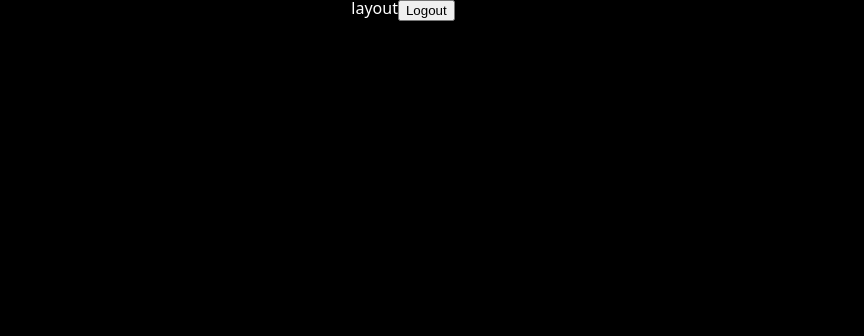
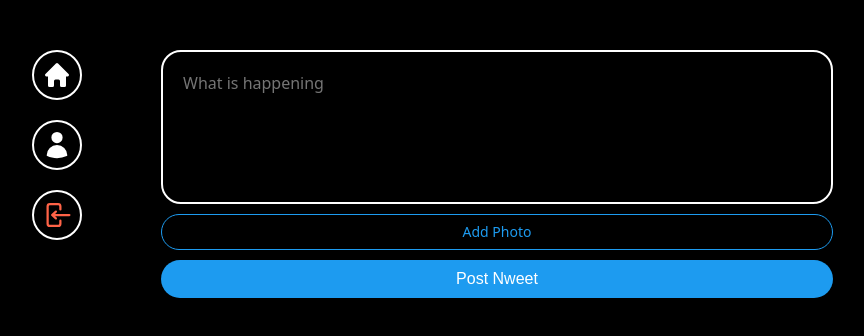
Before and after one commit to SeokJeong0411/nwitter-reloaded, a React (Vite) app: page / in a window 1280 px wide. Shown: the top 336 px of the page, without its empty margins (237-1101 px from the left). Built offline with nearby package versions, Linux system fonts and the light colour scheme; no server answers; the database is empty; sample sign-in values are in the browser's storage.

Commit message:
nweet 업로드, 사진 저장, nweet 호출 기능 구현

```diff
--- a/src/components/layout.tsx
+++ b/src/components/layout.tsx
@@ -1,10 +1,95 @@
-import { Outlet } from "react-router-dom";
+import { Link, Outlet, useNavigate } from "react-router-dom";
+import styled from "styled-components";
+import { auth } from "../firebase";
+
+const Wrapper = styled.div`
+  display: grid;
+  gap: 20px;
+  grid-template-columns: 1fr 4fr;
+  padding: 50px 0px;
+  width: 100%;
+  height: 100%;
+  max-width: 860px;
+`;
+
+const Menu = styled.div`
+  display: flex;
+  flex-direction: column;
+  align-items: center;
+  gap: 20px;
+`;
+
+const MenuItem = styled.div`
+  cursor: pointer;
+  display: flex;
+  align-items: center;
+  justify-content: center;
+  border: 2px solid white;
+  height: 50px;
+  width: 50px;
+  border-radius: 50%;
+  svg {
+    width: 30px;
+    fill: white;
+  }
+  &.log-out {
+    border-color: tomate;
+    svg {
+      fill: tomato;
+    }
+  }
+`;
 
 export default function Layout() {
+  const navigate = useNavigate();
+  const onLogOut = async () => {
+    const ok = confirm("Are you sure you want to log out?");
+    if (ok) {
+      await auth.signOut();
+      navigate("/login");
+    }
+  };
   return (
-    <>
-      <h2>layout</h2>
+    <Wrapper>
+      <Menu>
+        <Link to="/">
+          <MenuItem>
+            <svg fill="currentColor" viewBox="0 0 20 20" xmlns="http://www.w3.org/2000/svg" aria-hidden="true">
+              <path
+                clipRule="evenodd"
+                fillRule="evenodd"
+                d="M9.293 2.293a1 1 0 011.414 0l7 7A1 1 0 0117 11h-1v6a1 1 0 01-1 1h-2a1 1 0 01-1-1v-3a1 1 0 00-1-1H9a1 1 0 00-1 1v3a1 1 0 01-1 1H5a1 1 0 01-1-1v-6H3a1 1 0 01-.707-1.707l7-7z"
+              />
+            </svg>
+          </MenuItem>
+        </Link>
+        <Link to="/profile">
+          <MenuItem>
+            <svg fill="currentColor" viewBox="0 0 24 24" xmlns="http://www.w3.org/2000/svg" aria-hidden="true">
+              <path
+                clipRule="evenodd"
+                fillRule="evenodd"
+                d="M7.5 6a4.5 4.5 0 119 0 4.5 4.5 0 01-9 0zM3.751 20.105a8.25 8.25 0 0116.498 0 .75.75 0 01-.437.695A18.683 18.683 0 0112 22.5c-2.786 0-5.433-.608-7.812-1.7a.75.75 0 01-.437-.695z"
+              />
+            </svg>
+          </MenuItem>
+        </Link>
+        <MenuItem onClick={onLogOut} className="log-out">
+          <svg fill="currentColor" viewBox="0 0 20 20" xmlns="http://www.w3.org/2000/svg" aria-hidden="true">
+            <path
+              clipRule="evenodd"
+              fillRule="evenodd"
+              d="M3 4.25A2.25 2.25 0 015.25 2h5.5A2.25 2.25 0 0113 4.25v2a.75.75 0 01-1.5 0v-2a.75.75 0 00-.75-.75h-5.5a.75.75 0 00-.75.75v11.5c0 .414.336.75.75.75h5.5a.75.75 0 00.75-.75v-2a.75.75 0 011.5 0v2A2.25 2.25 0 0110.75 18h-5.5A2.25 2.25 0 013 15.75V4.25z"
+            />
+            <path
+              clipRule="evenodd"
+              fillRule="evenodd"
+              d="M19 10a.75.75 0 00-.75-.75H8.704l1.048-.943a.75.75 0 10-1.004-1.114l-2.5 2.25a.75.75 0 000 1.114l2.5 2.25a.75.75 0 101.004-1.114l-1.048-.943h9.546A.75.75 0 0019 10z"
+            />
+          </svg>
+        </MenuItem>
+      </Menu>
       <Outlet />
-    </>
+    </Wrapper>
   );
 }
--- /dev/null
+++ b/src/components/nweet.tsx
@@ -0,0 +1,44 @@
+import styled from "styled-components";
+import { ITweet } from "./timeline";
+
+const Wrapper = styled.div`
+  display: grid;
+  grid-template-columns: 3fr 1fr;
+  padding: 20px;
+  border: 1px solid rgba(255, 255, 255, 0.5);
+  border-radius: 15px;
+`;
+
+const Column = styled.div``;
+
+const Photo = styled.img`
+  width: 100px;
+  height: 100px;
+  border-radius: 15px;
+`;
+
+const Username = styled.span`
+  font-weight: 600;
+  font-size: 15px;
+`;
+
+const Payload = styled.p`
+  margin: 10px 0px;
+  font-size: 18px;
+`;
+
+export default function Nweet({ text, crtrNm, atchmntUrl }: ITweet) {
+  return (
+    <Wrapper>
+      <Column>
+        <Username>{crtrNm}</Username>
+        <Payload>{text}</Payload>
+      </Column>
+      {atchmntUrl ? (
+        <Column>
+          <Photo src={atchmntUrl} />
+        </Column>
+      ) : null}
+    </Wrapper>
+  );
+}
--- /dev/null
+++ b/src/components/post-nweet-form.tsx
@@ -0,0 +1,121 @@
+import styled from "styled-components";
+import { useState } from "react";
+import { addDoc, collection, updateDoc } from "firebase/firestore";
+import { auth, db, storage } from "../firebase";
+import { getDownloadURL, ref, uploadBytes } from "firebase/storage";
+
+const Form = styled.form`
+  display: flex;
+  flex-direction: column;
+  gap: 10px;
+`;
+
+const TextArea = styled.textarea`
+  border: 2px solid white;
+  padding: 20px;
+  border-radius: 20px;
+  font-size: 16px;
+  color: white;
+  background-color: black;
+  width: 100%;
+  resize: none;
+  font-family: system-ui, -apple-system, BlinkMacSystemFont, "Segoe UI", Roboto, Oxygen, Ubuntu, Cantarell, "Open Sans",
+    "Helvetica Neue", sans-serif;
+  &::placeholder {
+    font-size: 16px;
+    font-family: system-ui, -apple-system, BlinkMacSystemFont, "Segoe UI", Roboto, Oxygen, Ubuntu, Cantarell,
+      "Open Sans", "Helvetica Neue", sans-serif;
+  }
+  &:focus {
+    outline: none;
+    border-color: #1d9bf0;
+  }
+`;
+
+const AttachFileButton = styled.label`
+  padding: 10px 0px;
+  color: #1d9bf0;
+  text-align: center;
+  border-radius: 20px;
+  border: 1px solid #1d9bf0;
+  font-size: 14px;
+  font-wieght: 600;
+  cursor: pointer;
+`;
+
+const AttachFileInput = styled.input`
+  display: none;
+`;
+
+const SubmitBtn = styled.input`
+  background-color: #1d9bf0;
+  color: white;
+  border: none;
+  padding: 10px 0px;
+  border-radius: 20px;
+  font-size: 16px;
+  cursor: pointer;
+  &:hover,
+  &:active {
+    opacity: 0.9;
+  }
+`;
+
+export default function PostNweetForm() {
+  const [isLoading, setLoading] = useState(false);
+  const [nweet, setNweet] = useState("");
+  const [file, setFile] = useState<File | null>(null);
+
+  const onChange = (e: React.ChangeEvent<HTMLTextAreaElement>) => {
+    setNweet(e.target.value);
+  };
+  const onFileChange = (e: React.ChangeEvent<HTMLInputElement>) => {
+    const { files } = e.target;
+    if (files && files.length === 1) {
+      if (files[0].size > 1024 ** 2) {
+        alert("Image size must be less than 1MB");
+      } else {
+        setFile(files[0]);
+      }
+    }
+  };
+  const onSubmit = async (e: React.FormEvent<HTMLFormElement>) => {
+    e.preventDefault();
+    const user = auth.currentUser;
+    if (!user || isLoading || nweet === "" || nweet.length > 180) return;
+
+    try {
+      setLoading(true);
+      const doc = await addDoc(collection(db, "nweets2"), {
+        text: nweet,
+        crtdDt: Date.now(),
+        crtrId: user.uid,
+        crtrNm: user.displayName || "Anonymous",
+      });
+      if (file) {
+        const locationRef = ref(storage, `nweets2/${user.uid}/${doc.id}`);
+        const result = await uploadBytes(locationRef, file);
+        const url = await getDownloadURL(result.ref);
+
+        await updateDoc(doc, {
+          atchmntUrl: url,
+        });
+      }
+      setNweet("");
+      setFile(null);
+    } catch (e) {
+      console.log(e);
+    } finally {
+      setLoading(false);
+    }
+  };
+
+  return (
+    <Form onSubmit={onSubmit}>
+      <TextArea rows={5} maxLength={180} onChange={onChange} value={nweet} placeholder="What is happening" required />
+      <AttachFileButton htmlFor="file">{file ? "Photo added ✔" : "Add Photo"}</AttachFileButton>
+      <AttachFileInput onChange={onFileChange} id="file" type="file" accept="image/*" />
+      <SubmitBtn type="submit" value={isLoading ? "Loading..." : "Post Nweet"} />
+    </Form>
+  );
+}
--- /dev/null
+++ b/src/components/timeline.tsx
@@ -0,0 +1,47 @@
+import { collection, getDocs, orderBy, query } from "firebase/firestore";
+import { useState, useEffect } from "react";
+import styled from "styled-components";
+import { db } from "../firebase";
+import Nweet from "./nweet";
+
+export interface ITweet {
+  id: string;
+  atchmntUrl?: string;
+  text: string;
+  crtrId: string;
+  crtrNm: string;
+  crtdDt: number;
+}
+
+const Wrapper = styled.div``;
+
+export default function TimeLine() {
+  const [nweets, setNweets] = useState<ITweet[]>([]);
+  const fetchNweets = async () => {
+    const nweetsQuery = query(collection(db, "nweets2"), orderBy("crtdDt", "desc"));
+    const snapshot = await getDocs(nweetsQuery);
+    const nweets = snapshot.docs.map((doc) => {
+      const { text, crtrId, crtrNm, crtdDt, atchmntUrl } = doc.data();
+      return {
+        text,
+        crtdDt,
+        crtrId,
+        crtrNm,
+        atchmntUrl,
+        id: doc.id,
+      };
+    });
+    setNweets(nweets);
+  };
+  useEffect(() => {
+    fetchNweets();
+  }, []);
+
+  return (
+    <Wrapper>
+      {nweets.map((nweet) => (
+        <Nweet key={nweet.id} {...nweet} />
+      ))}
+    </Wrapper>
+  );
+}
--- a/src/firebase.ts
+++ b/src/firebase.ts
@@ -1,5 +1,7 @@
 import { initializeApp } from "firebase/app";
 import { getAuth } from "firebase/auth";
+import { getStorage } from "firebase/storage";
+import { getFirestore } from "firebase/firestore";
 
 const firebaseConfig = {
   apiKey: "AIzaSyBWKAUuIy4frT2VsniEosghw9WkMx7RlRE",
@@ -13,3 +15,7 @@
 const app = initializeApp(firebaseConfig);
 
 export const auth = getAuth(app);
+
+export const storage = getStorage(app);
+
+export const db = getFirestore(app);
--- a/src/main.tsx
+++ b/src/main.tsx
@@ -2,8 +2,4 @@
 import ReactDOM from "react-dom/client";
 import App from "./App.tsx";
 
-ReactDOM.createRoot(document.getElementById("root")!).render(
-  <React.StrictMode>
-    <App />
-  </React.StrictMode>
-);
+ReactDOM.createRoot(document.getElementById("root")!).render(<App />);
--- a/src/routes/home.tsx
+++ b/src/routes/home.tsx
@@ -1,13 +1,19 @@
-import { auth } from "../firebase";
+import styled from "styled-components";
+import PostNweetForm from "../components/post-nweet-form";
+import TimeLine from "../components/timeline";
+
+const Wrapper = styled.div`
+  display: grid;
+  gap: 50px;
+  overflow-y: auto;
+  grid-template-rows: 1fr 5fr;
+`;
 
 export default function Home() {
-  const logOut = () => {
-    auth.signOut();
-  };
-
   return (
-    <h1>
-      <button onClick={logOut}>Logout</button>
-    </h1>
+    <Wrapper>
+      <PostNweetForm />
+      <TimeLine />
+    </Wrapper>
   );
 }
```
